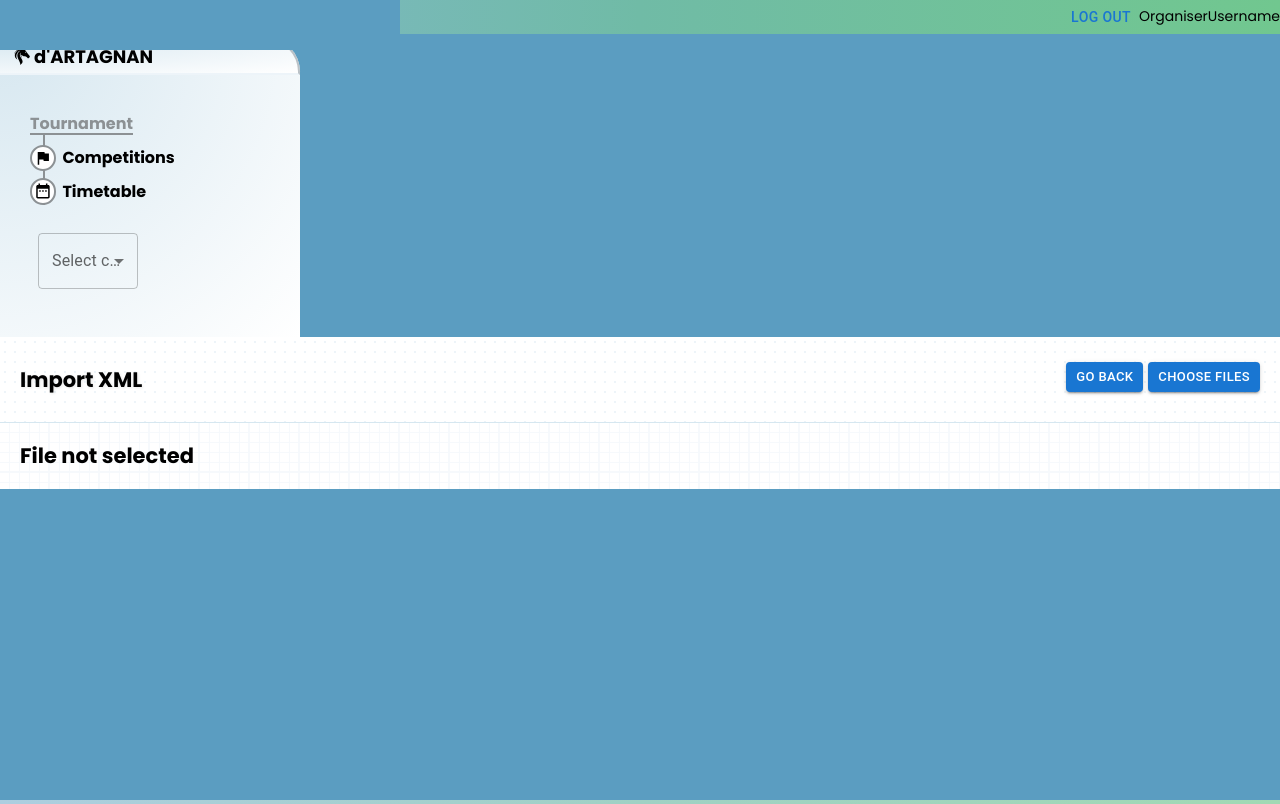
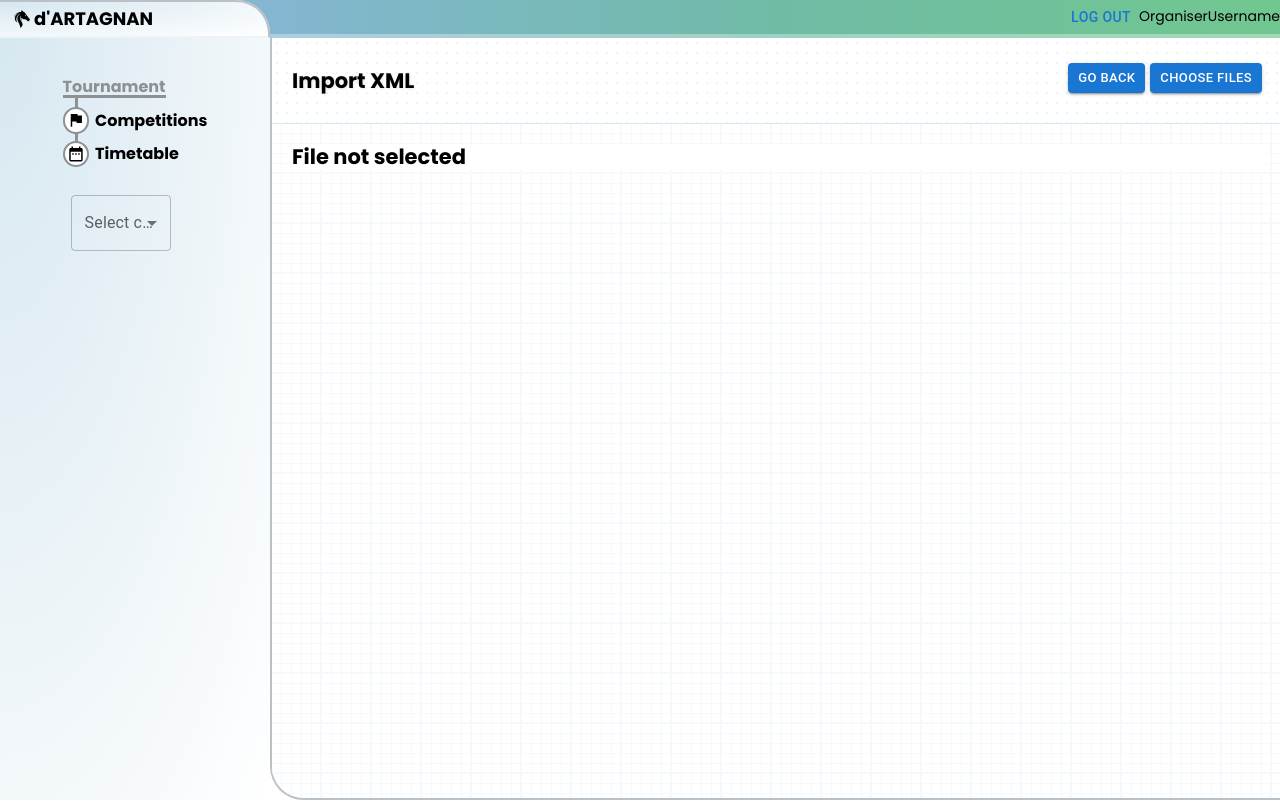
Before and after one commit to BoriszVarkonyi/dart_cp, a React (Create React App) app in the folder frontend/: page /1/1/competitors/importXML in a window 1280 px wide. Built offline with nearby package versions, Linux system fonts and the light colour scheme; no server answers.

Commit message:
Visual improvements and more consistent design theme 3

```diff
--- a/frontend/src/components/layouts/ControlLayout/ControlLayout.css
+++ b/frontend/src/components/layouts/ControlLayout/ControlLayout.css
@@ -1,5 +1,4 @@
 /* Temporary */
-
 body, #root {
     background-color: var(--c-white) !important;
 }
@@ -14,7 +13,7 @@ body::before {
 }
 /* Temporary */
 
-.ControlLayout {
+#root {
     display: grid;
 	grid-template-columns: auto 1fr;
 	grid-template-rows: auto 1fr;
@@ -55,3 +54,7 @@ body::before {
     border-left: 2pt solid var(--c-Gray-500);
     border-bottom: 2pt solid var(--c-Gray-500);
 }
+
+.TableGrid {
+    background-color: white;
+}
--- a/frontend/src/components/static/NavBar/NavBar.css
+++ b/frontend/src/components/static/NavBar/NavBar.css
@@ -1,5 +1,5 @@
 .NavBar {
-	width: 300px;
+	width: 270px;
     background: radial-gradient(
         farthest-corner at top left,
         rgba(214,231,240,1),
@@ -34,7 +34,13 @@
 }
 
 .NavBarContent {
-    padding: 40px 30px;
+    display: flex;
+    justify-content: center;
+    align-items: center;
+}
+
+.NavBarContent > div {
+    padding: 40px;
     display: flex;
     flex-direction: column;
     align-items: flex-start;
--- a/frontend/src/components/static/NavBar/NavBar.js
+++ b/frontend/src/components/static/NavBar/NavBar.js
@@ -26,6 +26,7 @@ export default function NavBar() {
           <p className="AppName">d'ARTAGNAN</p>
         </div>
         <div className="NavBarContent">
+          <div>
             <p className="NavBarSectionTitle">Tournament</p>
             <div className="NavBarSection">
               <Link to="competitions">
@@ -101,6 +102,7 @@ export default function NavBar() {
             </>)}
           </div>
         </div>
+      </div>
     </>
   );
 }
--- a/frontend/src/views/Competition/Competitions.js
+++ b/frontend/src/views/Competition/Competitions.js
@@ -4,7 +4,7 @@ import { DataGrid } from "@mui/x-data-grid";
 import { useNavigate } from "react-router-dom";
 import { useEffect, useState } from "react";
 import { get, remove } from "../../services/backend.service";
-import {useParams} from 'react-router-dom';
+import { useParams } from 'react-router-dom';
 import useSingleRowSelection from "../../services/useSingleRowSelection";
 
 const columns = [
@@ -80,12 +80,12 @@ export default function Competitions() {
             </Button>
           )}
           {isSelected && (
-            <Button variant="contained" onClick={() => navigate("modify", { state: {rowId: selectedRowId }})}>
+            <Button variant="contained" onClick={() => navigate("modify", { state: { rowId: selectedRowId } })}>
               Modify
             </Button>
           )}
           {!isSelected && (
-            <Button variant="contained" onClick={() => navigate("create", { state: {rowId: selectedRowId }})}>
+            <Button variant="contained" onClick={() => navigate("create", { state: { rowId: selectedRowId } })}>
               Create
             </Button>
           )}
@@ -93,7 +93,7 @@ export default function Competitions() {
       </div>
       <div className="PanelContentSingle">
         <div className="TableGrid">
-          <div style={{ height: 300, width: "100%" }}>
+          <div style={{ height: 300, width: "100%", bgcolor: '#fff' }}>
             <DataGrid
               checkboxSelection={true}
               selectionModel={selectionModel}
```
Also changed, not shown: frontend/src/components/layouts/ControlLayout/TournamentLayout.js (+4 -4 lines). Lines whose indentation alone changed are shown as unchanged.
